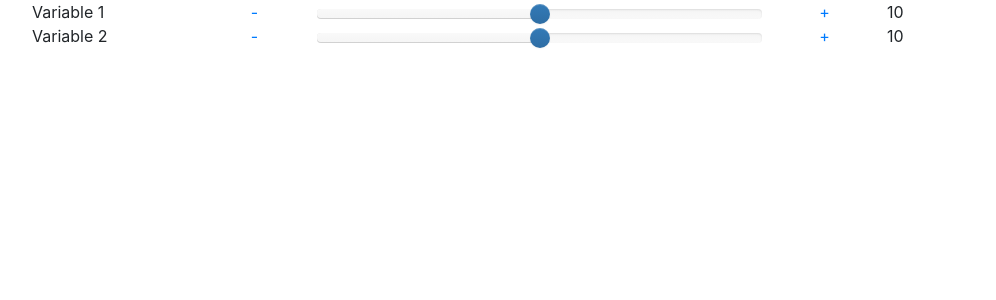
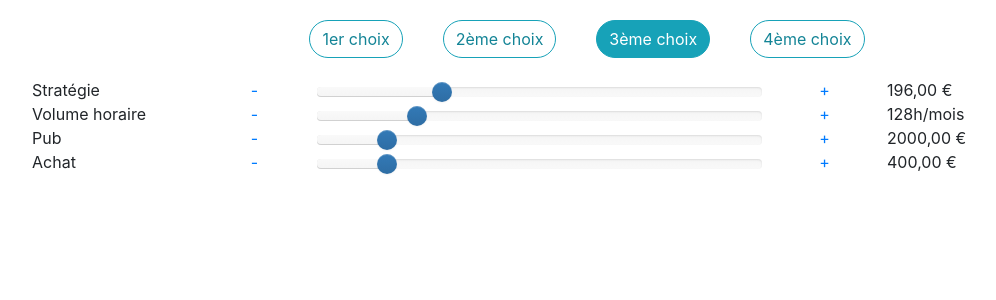
Before and after one commit to orbiteo/config_tarifs, a PHP site: page / in a window 1280 px wide. Shown: the top 300 px of the page, without its empty margins (53-1049 px from the left). Run offline with PHP 8.4, Linux system fonts and the light colour scheme; some libraries are stand-ins or nearby versions.

Commit message:
ajout infos orbiteo

```diff
--- a/assets/style.css
+++ b/assets/style.css
@@ -1,3 +1,13 @@
+#first, #second, #fourth {
+  background-color: #fff;
+  color: #138496;
+}
+.btn {
+  border-radius: 50px;
+}
+.btn-info {
+  margin: 20px;
+}
 .slider.slider-horizontal {
   width: 100%;
 }
--- a/index.php
+++ b/index.php
@@ -11,22 +11,47 @@
 
 <body>
 	<div class="container">
+		<div class="d-flex justify-content-center">
+			<button id="first" type="button" class="btn btn-info">1er choix</button>
+			<button id="second" type="button" class="btn btn-info">2ème choix</button>
+			<button id="third" type="button" class="btn btn-info">3ème choix</button>
+			<button id="fourth" type="button" class="btn btn-info">4ème choix</button>
+		</div>
+
 		<div class="slideOptions">
 			<div class="row">
-				<div class="col-lg-2">Variable 1</div>
+				<div class="col-lg-2">Stratégie</div>
 				<div class="col-lg-1 text-center minus"><a href="#"> - </a></div>
-				<div class="col-lg-5"><input id="variable1" data-slider-id='ex1Slider' type="text" data-slider-min="0" data-slider-max="20" data-slider-step="1" data-slider-value="10"/></div>
+				<div class="col-lg-5"><input id="variable1" data-slider-id='ex1Slider' type="text" data-slider-min="0" data-slider-max="700" data-slider-step="10" data-slider-value="196"/></div>
 				<div class="col-lg-1 text-center plus"><a href="#"> + </a></div>
-				<div class="col-lg-3 var1donnee valeur">10</div>
+				<div class="col-lg-3 valeur"><span class="var1donnee">196</span>,00 €</div>
 			</div>
 		</div>
 		<div class="slideOptions">
 			<div class="row">
-				<div class="col-lg-2">Variable 2</div>
+				<div class="col-lg-2">Volume horaire</div>
 				<div class="col-lg-1 text-center minus"><a href="#"> - </a></div>
-				<div class="col-lg-5"><input id="variable2" data-slider-id='ex1Slider' type="text" data-slider-min="0" data-slider-max="20" data-slider-step="1" data-slider-value="10"/></div>
+				<div class="col-lg-5"><input id="variable2" data-slider-id='ex2Slider' type="text" data-slider-min="7" data-slider-max="100" data-slider-step="1" data-slider-value="28"/></div>
 				<div class="col-lg-1 text-center plus"><a href="#"> + </a></div>
-				<div class="col-lg-3 var2donnee valeur">10</div>
+				<div class="col-lg-3 valeur"><span class="var2donnee">128</span>h/mois</div>
+			</div>
+		</div>
+		<div class="slideOptions">
+			<div class="row">
+				<div class="col-lg-2">Pub</div>
+				<div class="col-lg-1 text-center minus"><a href="#"> - </a></div>
+				<div class="col-lg-5"><input id="variable3" data-slider-id='ex3Slider' type="text" data-slider-min="500" data-slider-max="10000" data-slider-step="100" data-slider-value="2000"/></div>
+				<div class="col-lg-1 text-center plus"><a href="#"> + </a></div>
+				<div class="col-lg-3 valeur"><span class="var3donnee">2000</span>,00 €</div>
+			</div>
+		</div>
+		<div class="slideOptions">
+			<div class="row">
+				<div class="col-lg-2">Achat</div>
+				<div class="col-lg-1 text-center minus"><a href="#"> - </a></div>
+				<div class="col-lg-5"><input id="variable4" data-slider-id='ex4Slider' type="text" data-slider-min="100" data-slider-max="2000" data-slider-step="1" data-slider-value="400"/></div>
+				<div class="col-lg-1 text-center plus"><a href="#"> + </a></div>
+				<div class="col-lg-3 valeur"><span class="var4donnee">400</span>,00 €</div>
 			</div>
 		</div>
 	</div>
@@ -40,19 +65,67 @@
 	slider1.on('change', function() {
 		var valeur1 = slider1.slider('getValue');
 		$('.var1donnee').html(valeur1);
-	})
+	});
 	var slider2 = $("#variable2");
 	slider2.slider();
 	slider2.on('change', function() {
 		var valeur2 = slider2.slider('getValue');
 		$('.var2donnee').html(valeur2);
-	})
+	});
+	var slider3 = $("#variable3");
+	slider3.slider();
+	slider3.on('change', function() {
+		var valeur3 = slider3.slider('getValue');
+		$('.var3donnee').html(valeur3);
+	});
+	var slider4 = $("#variable4");
+	slider4.slider();
+	slider4.on('change', function() {
+		var valeur4 = slider4.slider('getValue');
+		$('.var4donnee').html(valeur4);
+	});
+
 	$('.minus').on('click', function() {
 		addOrRemove('remove', $(this));
 	});
 	$('.plus').on('click', function() {
 		addOrRemove('add', $(this));
 	});
+
+	$('#first').on('click', function() {
+		changeButtons($(this));
+		setValues(49, 7, 500, 100);
+	});
+	$('#second').on('click', function() {
+		changeButtons($(this));
+		setValues(98, 14, 1000, 200);
+	});
+	$('#third').on('click', function() {
+		changeButtons($(this));
+		setValues(196, 28, 2000, 400);
+	});
+	$('#fourth').on('click', function() {
+		changeButtons($(this));
+		setValues(392, 56, 3000, 600);
+	});
+
+	function changeButtons(selector) {
+		selector.css('background-color', '#138496');
+		selector.css('color', '#fff');
+		selector.siblings().css('background-color', '#fff');
+		selector.siblings().css('color', '#138496');
+	}
+
+	function setValues(valeur1, valeur2, valeur3, valeur4) {
+		slider1.slider('setValue', valeur1);
+		slider2.slider('setValue', valeur2);
+		slider3.slider('setValue', valeur3);
+		slider4.slider('setValue', valeur4);
+		$('.var1donnee').html(valeur1);
+		$('.var2donnee').html(valeur2);
+		$('.var3donnee').html(valeur3);
+		$('.var4donnee').html(valeur4);
+	}
 
 	function addOrRemove(symbole, selector) {
 		var nouvelleValeur;
@@ -71,6 +144,7 @@
 		valeur.html(nouvelleValeur);
 	}
 </script>
+
 </body>
 
 </html>
```
